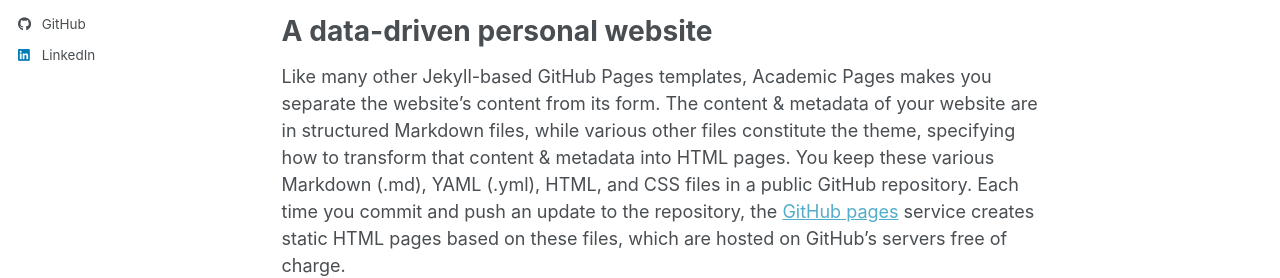
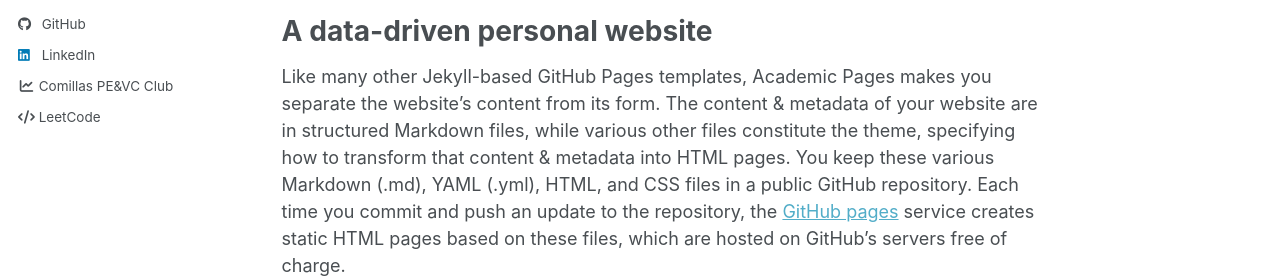
Before and after one commit to Gonzalez-Blas/Gonzalez-Blas.github.io, a Jekyll site: the page built from _pages/about.md, in a window 1280 px wide. Shown: the part 473-751 px from the top of the page. Built offline with Jekyll 4.4.1, drawn with Linux system fonts in a browser that asks for light colours; a style sheet for code colours, icons or effects is not loaded.

Commit message:
Add extra links to author profile
Added links to Comillas PE&VC Club and LeetCode in author profile.

```diff
--- a/_includes/author-profile.html
+++ b/_includes/author-profile.html
@@ -171,6 +171,9 @@
       {% if author.zhihu %}
       <li><a href="https://www.zhihu.com/people/{{ author.zhihu }}"><i class="fab fa-fw fa-zhihu icon-pad-right" aria-hidden="true"></i>Zhihu</a></li>
       {% endif %}
+  <!--Extras-->
+      <li><a href="https://comillaspevcclub.es/"><i class="fas fa-fw fa-chart-line" aria-hidden="true"></i> Comillas PE&VC Club</a></li>
+      <li><a href="https://leetcode.com/u/CGBP/"><i class="fas fa-fw fa-code" aria-hidden="true"></i> LeetCode</a></li>
     </ul>
   </div>
 </div>
```
